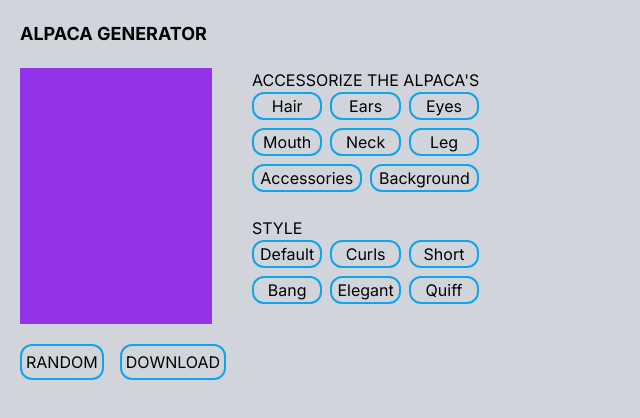
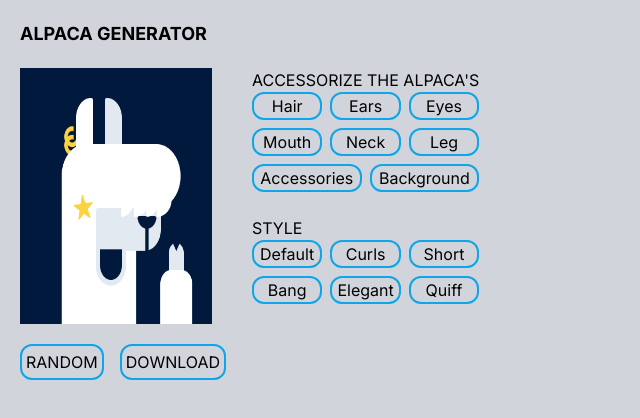
Before and after one commit to den330/Alpaca, a Next.js app: page / in a window 1280 px wide. Shown: the top 418 px of the page, without its empty margins (0-640 px from the left). Built offline with nearby package versions, Linux system fonts and the light colour scheme.

Commit message:
static image

```diff
--- a/app/page.tsx
+++ b/app/page.tsx
@@ -5,7 +5,68 @@ export default function Home() {
     <div className="bg-gray-300 w-full min-h-screen flex flex-col pt-5 pl-5 gap-5">
       <h1 className="text-black font-bold text-lg">ALPACA GENERATOR</h1>
       <div className="flex flex-row gap-10">
-        <div className="imageContainer bg-purple-600 w-48 h-64"></div>
+        <div className="imageContainer bg-purple-600 w-48 h-64 relative">
+          <Image
+            src="/backgrounds/darkblue70.png"
+            layout="fill"
+            alt="background"
+            className="absolute z-0"
+          />
+          <Image
+            src="/accessories/earings.png"
+            alt="accessories"
+            layout="fill"
+            className="absolute z-10"
+          />
+          <Image
+            src="/ears/default.png"
+            alt="ears"
+            layout="fill"
+            className="absolute z-10"
+          />
+          <Image
+            src="/hair/default.png"
+            alt="hair"
+            layout="fill"
+            className="absolute z-10"
+          />
+          <Image
+            src="/hair/bang.png"
+            alt="hair"
+            layout="fill"
+            className="absolute z-20"
+          />
+          <Image
+            src="/neck/default.png"
+            alt="neck"
+            layout="fill"
+            className="absolute z-10"
+          />
+          <Image
+            src="/eyes/star.png"
+            alt="eyes"
+            layout="fill"
+            className="absolute z-10"
+          />
+          <Image
+            src="/nose.png"
+            alt="nose"
+            layout="fill"
+            className="absolute z-10"
+          />
+          <Image
+            src="/mouth/laugh.png"
+            alt="mouth"
+            layout="fill"
+            className="absolute z-10"
+          />
+          <Image
+            src="/leg/default.png"
+            alt="leg"
+            layout="fill"
+            className="absolute z-10"
+          />
+        </div>
         <div className="buttonGroup flex flex-col gap-6">
           <div className="upperButtonGroup flex flex-col">
             <h2>ACCESSORIZE THE ALPACA'S</h2>
```
